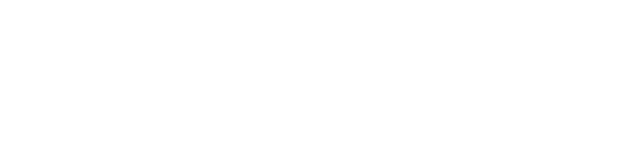
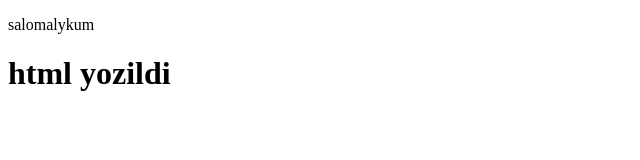
Before and after one commit to baxtiyorovadiyora/1-chi-loyiham, a plain HTML site: page index.html in a window 1280 px wide. Shown: the whole page, without its empty margins (0-640 px from the left). Drawn offline with Linux system fonts and the light colour scheme.

Commit message:
html yozildi

```diff
--- a/index.html
+++ b/index.html
@@ -1,11 +1,11 @@
 <!DOCTYPE html>
 <html lang="en">
 <head>
-    <meta charset="UTF-8">
-    <meta name="viewport" content="width=device-width, initial-scale=1.0">
+
     <title>Document</title>
 </head>
 <body>
-
+    <p>salomalykum</p>
+    <h1>html yozildi</h1>
 </body>
 </html>
```
